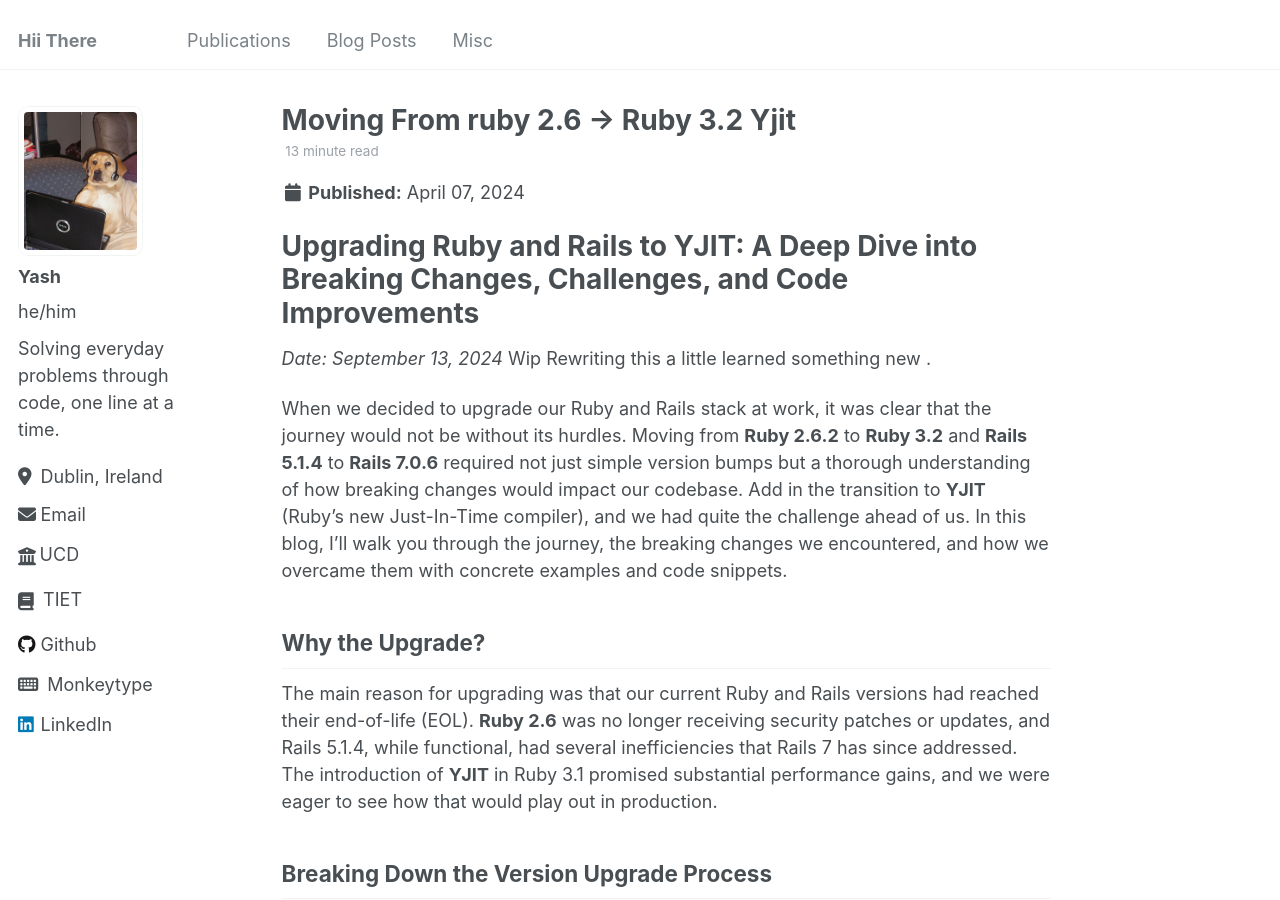
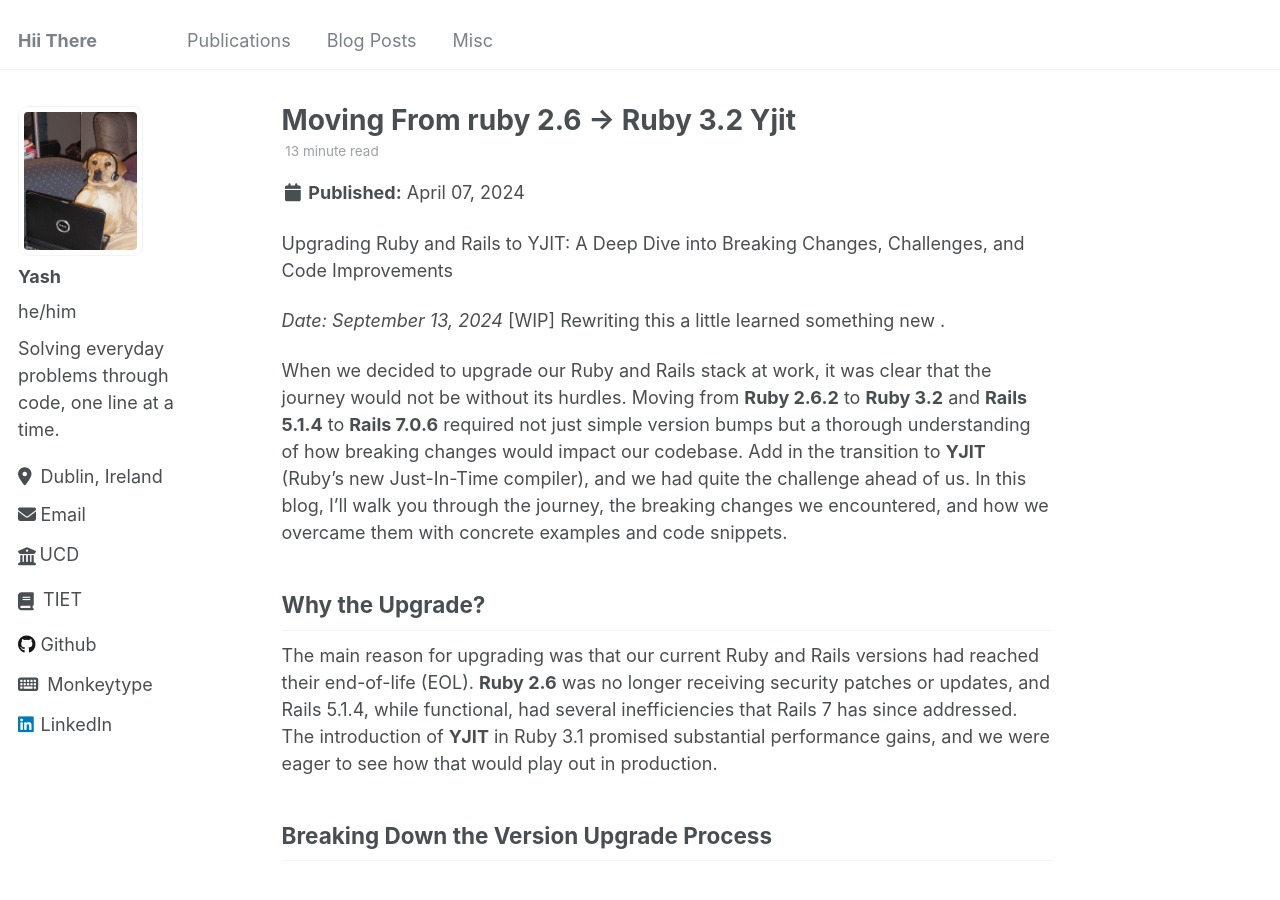
Before and after one commit to Yash-Singh-Pathania/yash-singh-pathania.github.io, a Jekyll site: the page built from _posts/2023-12-01-yjit.md, in a window 1280 px wide and 900 px high. Built offline with Jekyll 4.4.1, drawn with Linux system fonts in a browser that asks for light colours.

```diff
--- a/_posts/2023-12-01-yjit.md
+++ b/_posts/2023-12-01-yjit.md
@@ -8,9 +8,9 @@ tags:
   - yjit
 mermaid: true
 ---
-# Upgrading Ruby and Rails to YJIT: A Deep Dive into Breaking Changes, Challenges, and Code Improvements
+Upgrading Ruby and Rails to YJIT: A Deep Dive into Breaking Changes, Challenges, and Code Improvements
 
-*Date: September 13, 2024* Wip Rewriting this a little learned something new .
+*Date: September 13, 2024* [WIP] Rewriting this a little learned something new .
 
 When we decided to upgrade our Ruby and Rails stack at work, it was clear that the journey would not be without its hurdles. Moving from **Ruby 2.6.2** to **Ruby 3.2** and **Rails 5.1.4** to **Rails 7.0.6** required not just simple version bumps but a thorough understanding of how breaking changes would impact our codebase. Add in the transition to **YJIT** (Ruby's new Just-In-Time compiler), and we had quite the challenge ahead of us. In this blog, I’ll walk you through the journey, the breaking changes we encountered, and how we overcame them with concrete examples and code snippets.
 
```
